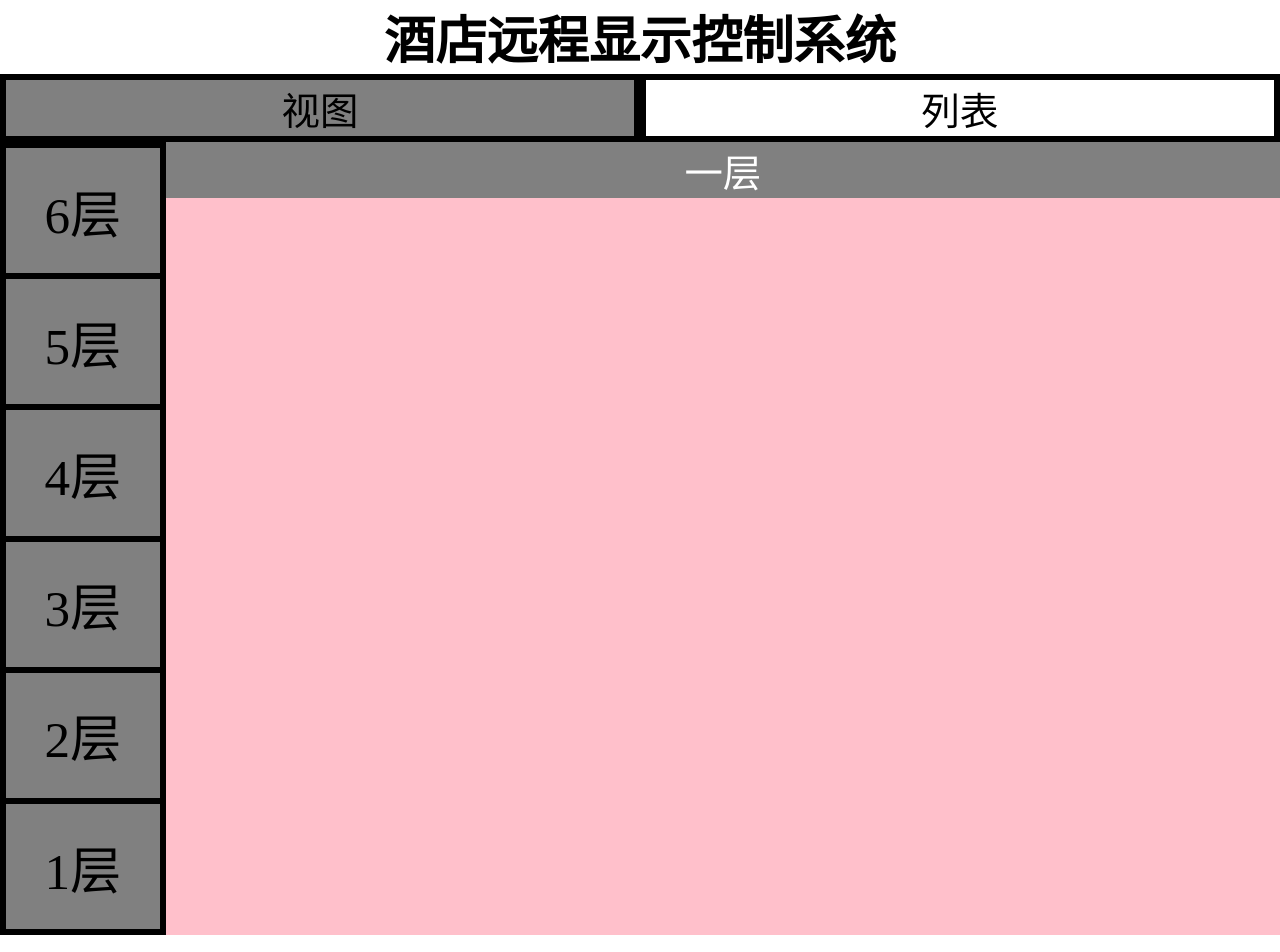
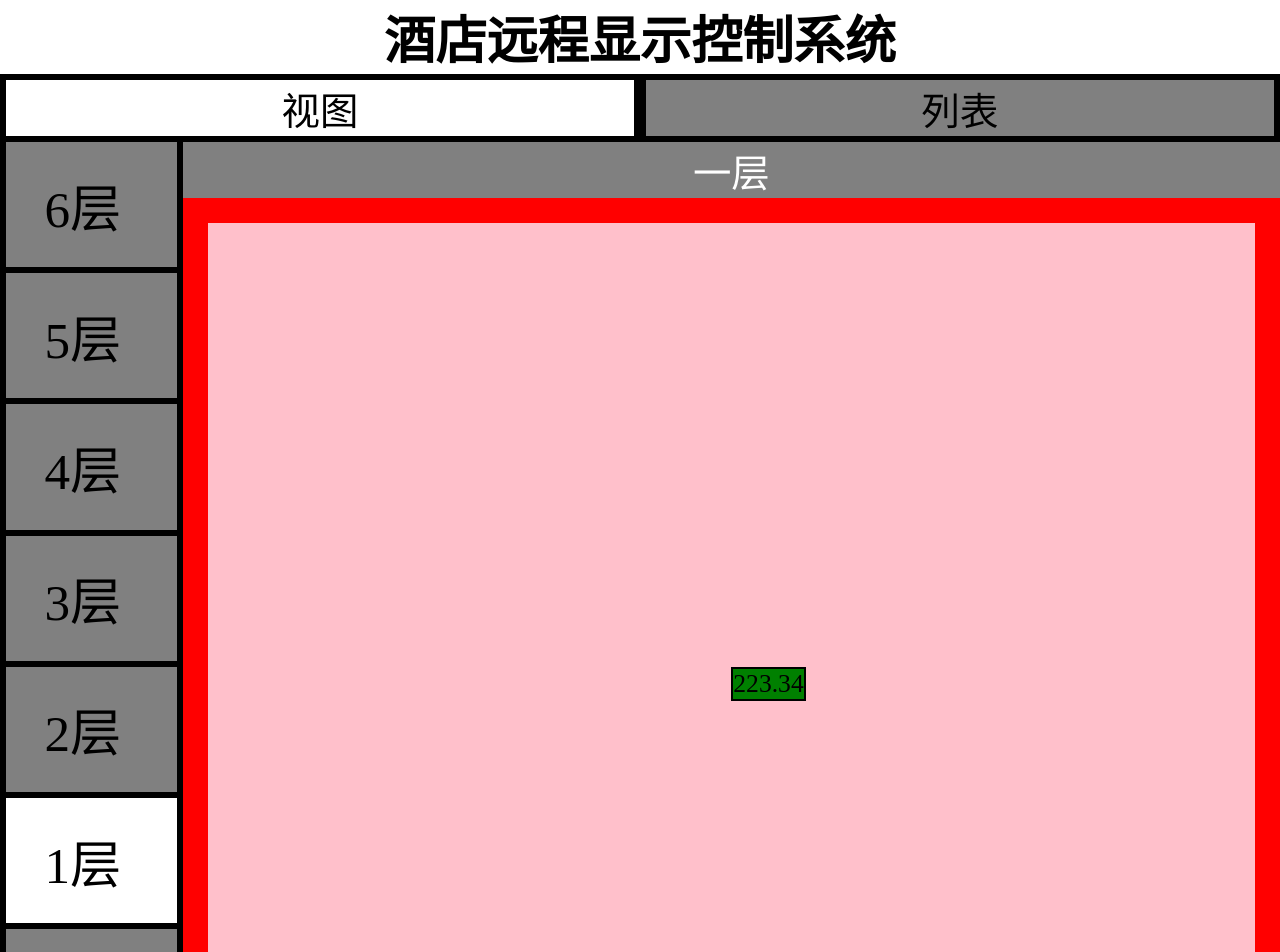
Before and after one commit to kl1302uc/automation, a Vue app: page / in a window 1280 px wide. Shown: the top 952 px of the page. Built offline with nearby package versions, Linux system fonts and the light colour scheme.

Commit message:
界面布局：4

```diff
--- a/src/App.vue
+++ b/src/App.vue
@@ -1,8 +1,6 @@
 <script setup lang="ts">
 import { RouterLink, RouterView } from 'vue-router'
-window.addEventListener('contextmenu', function(e){
-    e.preventDefault();
-});
+
 </script>
 
 <template>
@@ -10,70 +8,21 @@ window.addEventListener('contextmenu', function(e){
 </template>
 
 <style scoped>
-:global(*){
-  margin:0;
-  padding:0;
+:global(*) {
+  margin: 0;
+  padding: 0;
   user-select: none;
 }
+
 header {
   line-height: 1.5;
   max-height: 100vh;
 }
 
-.logo {
-  display: block;
-  margin: 0 auto 2rem;
-}
 
-nav {
-  width: 100%;
-  font-size: 12px;
-  text-align: center;
-  margin-top: 2rem;
-}
 
-nav a.router-link-exact-active {
-  color: var(--color-text);
-}
 
-nav a.router-link-exact-active:hover {
-  background-color: transparent;
-}
 
-nav a {
-  display: inline-block;
-  padding: 0 1rem;
-  border-left: 1px solid var(--color-border);
-}
 
-nav a:first-of-type {
-  border: 0;
-}
 
-@media (min-width: 1024px) {
-  header {
-    display: flex;
-    place-items: center;
-    padding-right: calc(var(--section-gap) / 2);
-  }
-
-  .logo {
-    margin: 0 2rem 0 0;
-  }
-
-  header .wrapper {
-    display: flex;
-    place-items: flex-start;
-    flex-wrap: wrap;
-  }
-
-  nav {
-    text-align: left;
-    margin-left: -1rem;
-    font-size: 1rem;
-
-    padding: 1rem 0;
-    margin-top: 1rem;
-  }
-}
 </style>
--- a/src/components/base/ControlBoard.vue
+++ b/src/components/base/ControlBoard.vue
@@ -0,0 +1,16 @@
+<!-- 灯控器 -->
+<script setup lang='ts'>
+    import {ref,reactive} from 'vue';
+
+
+</script>
+
+<template>
+    <div class='controlWrap'>
+
+    </div>
+</template>
+
+<style scoped lang='less'>
+
+</style>
--- a/src/components/base/EnergyMeter.vue
+++ b/src/components/base/EnergyMeter.vue
@@ -0,0 +1,24 @@
+<!-- 电能表 -->
+<script setup lang='ts'>
+import { ref, reactive } from 'vue';
+
+
+
+</script>
+
+<template>
+    <div class='meterWrap'>
+        223.34
+    </div>
+</template>
+
+<style scoped lang='less'>
+.meterWrap {
+    position: absolute;
+    border: solid 0.2vw;
+    top: 50%;
+    left: 50%;
+    background-color: green;
+    font-size: 2vw;
+}
+</style>
--- a/src/components/firstPage/FloorID.vue
+++ b/src/components/firstPage/FloorID.vue
@@ -1,11 +1,14 @@
 <!-- 左侧楼层列表 -->
 <script setup lang='ts'>
     import {ref,reactive} from 'vue';
-    import type{Ref} from "vue"
-    const liNumber:number = 6;
-    const currentIndex:Ref<number> = ref(0);
-    const changeFloor=(ev:Event)=>{
+    import type{Ref} from "vue";
+    import {useCounterStore} from "../../stores/counter";
+    const graphStore=useCounterStore();
+    const liNumber:number[] = [6,5,4,3,2,1,-1,-2];
+    const currentIndex:Ref<number> = ref(5);
+    const changeFloor=(floor:string)=>{
         //myColor.value="white";
+        graphStore.floorNumber=floor;
 
     }
 
@@ -15,7 +18,7 @@
 
 <template>
     <ul >
-        <li v-for="(index) in liNumber" :style="{backgroundColor:currentIndex==index?'white':'gray'}" :key="index" @click="changeFloor,currentIndex=index">{{ liNumber-index+1 }}层</li>
+        <li v-for="(item,index) in liNumber" :style="{backgroundColor:currentIndex==index?'white':'gray'}" :key="index" @click="changeFloor(item+'层'),currentIndex=index">{{item}}层</li>
     </ul>
 </template>
 
@@ -26,6 +29,7 @@ ul{
     background-color:gray;
     font-size:4vw;
     border:solid 0.5vw;
+    border-top:none;
     >li{
         padding:2vw 3vw;
         &:not(&:first-child){
--- a/src/components/firstPage/Graph.vue
+++ b/src/components/firstPage/Graph.vue
@@ -1,18 +1,31 @@
+<!-- 图纸位置图 -->
 <script setup lang='ts'>
-    import {ref,reactive} from 'vue';
+    import {ref,reactive,type Ref} from 'vue';
+    import EnergyMeter from "../base/EnergyMeter.vue";
+    import ControlBoard from "../base/ControlBoard.vue";
+    import {useCounterStore} from "../../stores/counter";
+    const graphStore=useCounterStore();
 
 
 </script>
 
 <template>
-    <div class='wrap'>
-        <h2>一层</h2>
+    <div class='graphWrap'>
+        <h2>{{ graphStore.floorNumber }}</h2>
+        <div class="graphDetail">
+            <EnergyMeter></EnergyMeter>
+            <ControlBoard></ControlBoard>
+        </div>
     </div>
 </template>
 
 <style scoped lang='less'>
- .wrap{
+ .graphWrap{
     background-color:pink;
+    position:relative;
+    display:flex;
+    flex-direction:column;
+
     >h2{
         background-color:gray;
         text-align:center;
@@ -20,5 +33,9 @@
         font-weight:200;
         color:white;
     }
+    .graphDetail{
+       flex:1;
+       border:solid 2vw red;
+    }
  }
 </style>
--- a/src/stores/counter.ts
+++ b/src/stores/counter.ts
@@ -1,12 +1,15 @@
 import { ref, computed } from 'vue'
+import type { Ref } from 'vue'
 import { defineStore } from 'pinia'
 
 export const useCounterStore = defineStore('counter', () => {
-  const count = ref(0)
+ /*  const count = ref(0)
   const doubleCount = computed(() => count.value * 2)
   function increment() {
     count.value++
   }
+  return { count, doubleCount, increment } */
+  const floorNumber:string="一层";
+  return{floorNumber}
 
-  return { count, doubleCount, increment }
 })
--- a/src/views/HomeView.vue
+++ b/src/views/HomeView.vue
@@ -14,8 +14,8 @@ const changeView=(param:string)=>{
   <h1>酒店远程显示控制系统</h1>
   <div class="wrap">
     <header>
-      <div class="view" :style="{backgroundColor:currentEl=='view'?'gray':'white'}" @click="changeView('view')">视图</div>
-      <div class="list" :style="{backgroundColor:currentEl=='view'?'white':'gray'}" @click="changeView('list')">列表</div>
+      <div class="view" :style="{backgroundColor:currentEl=='view'?'white':'gray'}" @click="changeView('view')">视图</div>
+      <div class="list" :style="{backgroundColor:currentEl=='view'?'gray':'white'}" @click="changeView('list')">列表</div>
     </header>
 
     <main>
@@ -46,7 +46,7 @@ header {
 }
 main{
   display:flex;
-  :deep(.wrap){
+  >:deep(.graphWrap){
     flex:1;
   }
 }
```
Also changed, not shown: src/components/firstPage/List.vue (+16 -0 lines).
